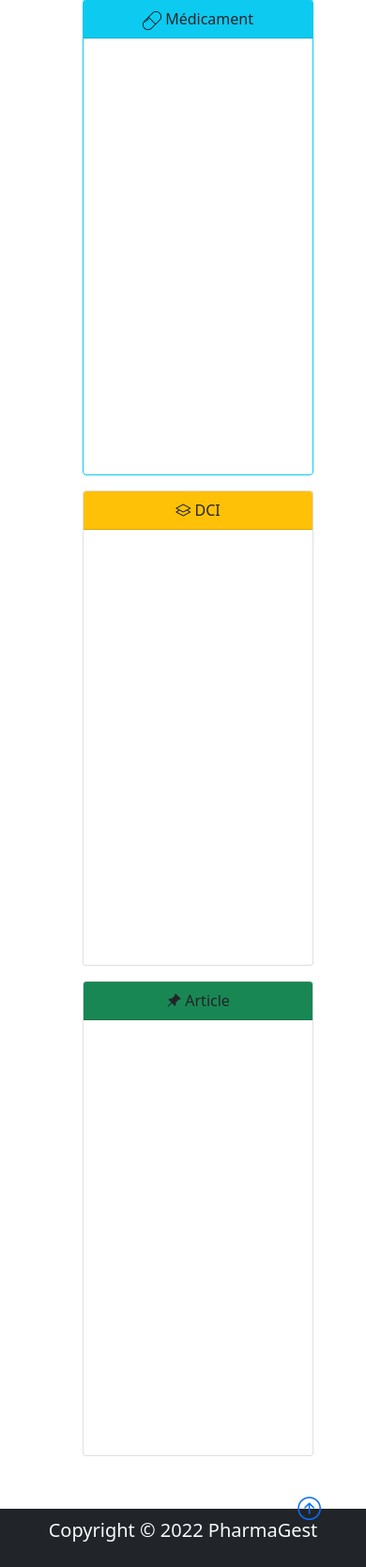
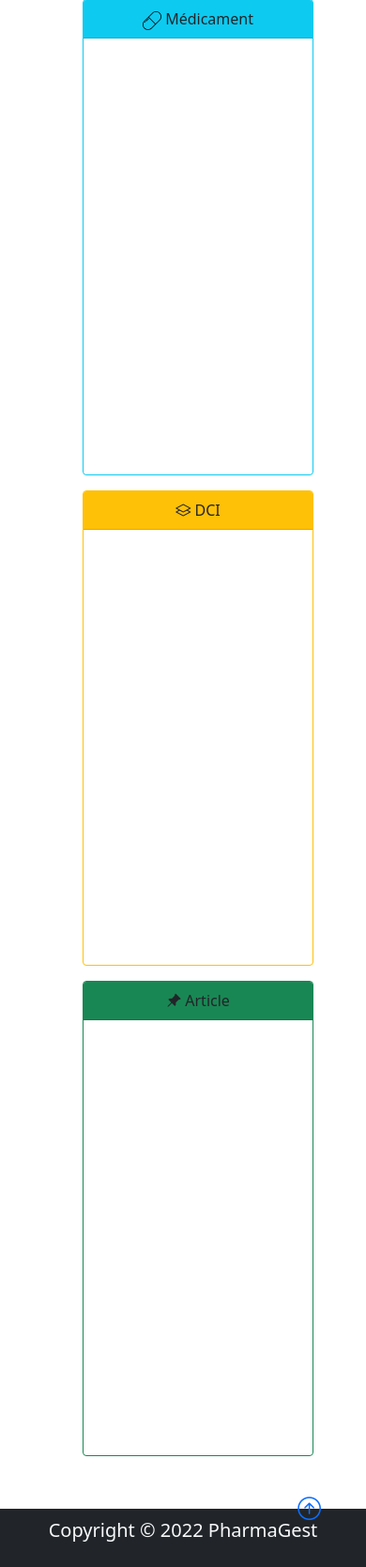
Before and after one commit to issamar/pharmagest, a Django app: page /addmed/dechiffrage/ in a window 390 px wide. Shown: the part 325-1993 px from the top of the page at 94% size. Run offline with Django 3.2, Linux system fonts and the light colour scheme; a user stored in the database is signed in; data comes from the database, SQL or seed files in the repository; both versions use the stored data as it was after the commit; tables that the repository leaves empty hold one stand-in row (values such as "Sample post"); parts of the project's set-up code (start-up, migrations or seed data) failed here and were passed over.

Commit message:
try to display dech in mobile

```diff
--- a/addmed/templates/dech.html
+++ b/addmed/templates/dech.html
@@ -41,7 +41,7 @@
                   <div class="card-body" style="overflow: auto;">
 
                     <ul>
-                        {% for prod in product_match %}
+                        {% for prod in products_match %}
                         <li >{{prod|upper}} </li>
                         {% endfor %}
                     </ul>
@@ -51,7 +51,7 @@
                 </div>
               </div>
               <div class="col-sm py-2">
-                <div class="card" style="height: 60vh;">
+                <div class="card border border-warning" style="height: 60vh;">
                   <div class="card-header text-center bg-warning">
                     <i class="bi bi-layers"></i> DCI
                   </div>
@@ -68,7 +68,7 @@
                 </div>
               </div>
               <div class="col-sm py-2">
-                <div class="card" style="height: 60vh;">
+                <div class="card border border-success" style="height: 60vh;">
                   <div class="card-header text-center bg-success">
                     <i class="bi bi-pin-angle-fill"></i> Article
                   </div>
--- a/addmed/views.py
+++ b/addmed/views.py
@@ -69,7 +69,7 @@
 
     return render(request, 'addmed/add_med.html',{'form' : form, 'dcis' : dcis, 'art_form' : art_form, })
 
-
+@login_required(login_url='main-page')
 def dech(request):
      # pull all meds from db
     products = Addmed.objects.all()
@@ -92,5 +92,5 @@
         arts_match = [ s for s in artss if item_to_search in s]
 
 
-        return render (request, 'dech.html',{'products':products, 'arts':arts, 'product_match': products_match, 'dcis_match' : dcis_match, 'arts_match' : arts_match})
+        return render (request, 'dech.html',{'products':products, 'arts':arts, 'products_match': products_match, 'dcis_match' : dcis_match, 'arts_match' : arts_match})
     return render (request, 'dech.html',{'products':products, 'arts':arts})
--- a/makecmd/templates/cmd_page.html
+++ b/makecmd/templates/cmd_page.html
@@ -9,7 +9,7 @@
     <link href="https://cdn.jsdelivr.net/npm/bootstrap@5.1.3/dist/css/bootstrap.min.css" rel="stylesheet" integrity="sha384-1BmE4kWBq78iYhFldvKuhfTAU6auU8tT94WrHftjDbrCEXSU1oBoqyl2QvZ6jIW3" crossorigin="anonymous">
     <link rel="stylesheet" href="https://cdn.jsdelivr.net/npm/bootstrap-icons@1.8.1/font/bootstrap-icons.css">
     <style>
-}
+
       #a1{
         background-image: url("Bootstrap/img/ph.jpg");
       }
```
Also changed, not shown: db.sqlite3, medocdb.csv.
